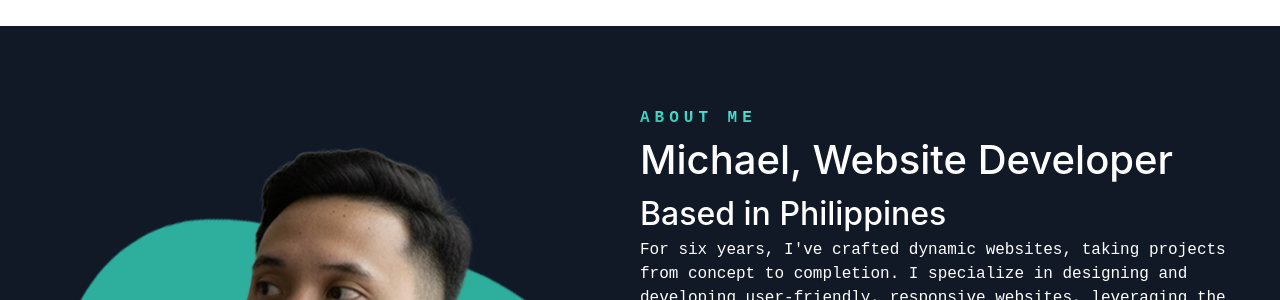
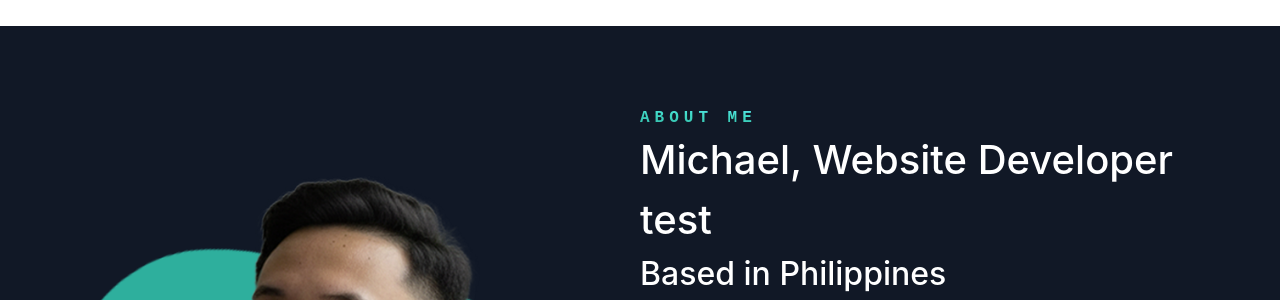
Before and after one commit to mikee-pixel/new-portfolio, a React (Vite) app: page / in a window 1280 px wide. Shown: the part 880-1180 px from the top of the page. Built offline with nearby package versions, Linux system fonts and the light colour scheme; no server answers; data requests are answered from the project's data file.

Commit message:
Test push changes.

```diff
--- a/src/About.jsx
+++ b/src/About.jsx
@@ -21,7 +21,7 @@ const About = () => {
                     </div>
                     <div className={`col w-full sm:w-1/2 flex flex-col ${isElementVisible ? 'fadeRight' : 'not-activate-element'}`}>
                         <p className="intro gradient-highlighted">About Me</p>
-                        <h2><span className="highlight">Michael</span>, Website Developer</h2>
+                        <h2><span className="highlight">Michael</span>, Website Developer test</h2>
                         <h3>Based in Philippines</h3>
                         <p className="about-details">For six years, I've crafted dynamic websites, taking projects from concept to completion. I specialize in designing and developing user-friendly, responsive websites, leveraging the latest technologies and best practices. My expertise includes rigorous testing and debugging, server configuration and DNS management, SEO optimization, and website speed enhancement.</p>
                         <div className="expertise-container mt-5">
```
